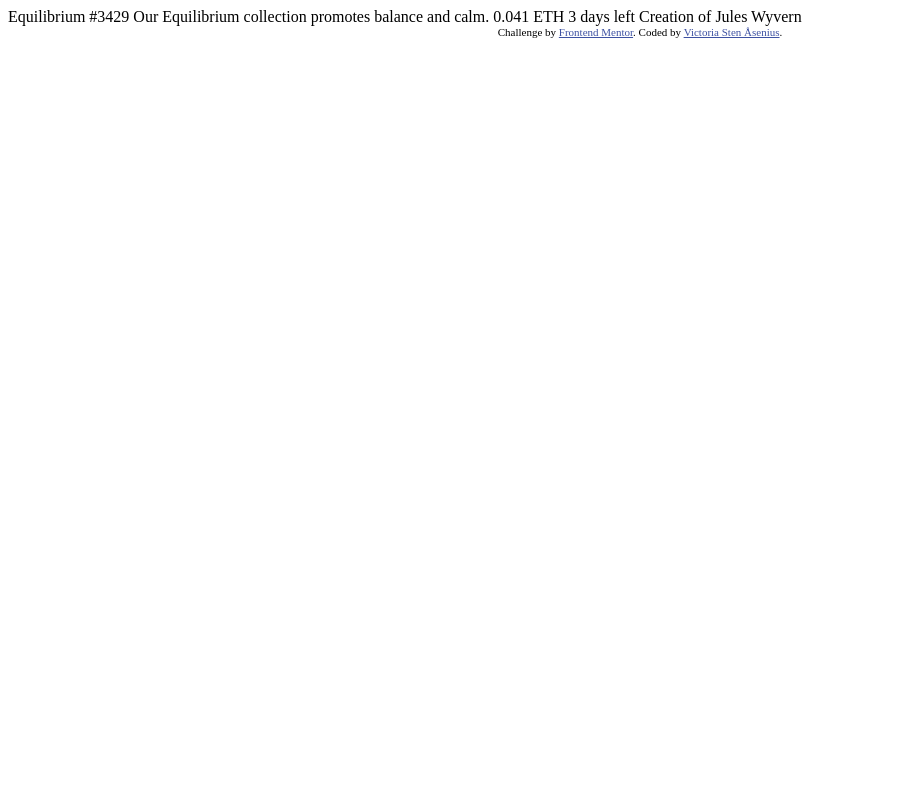
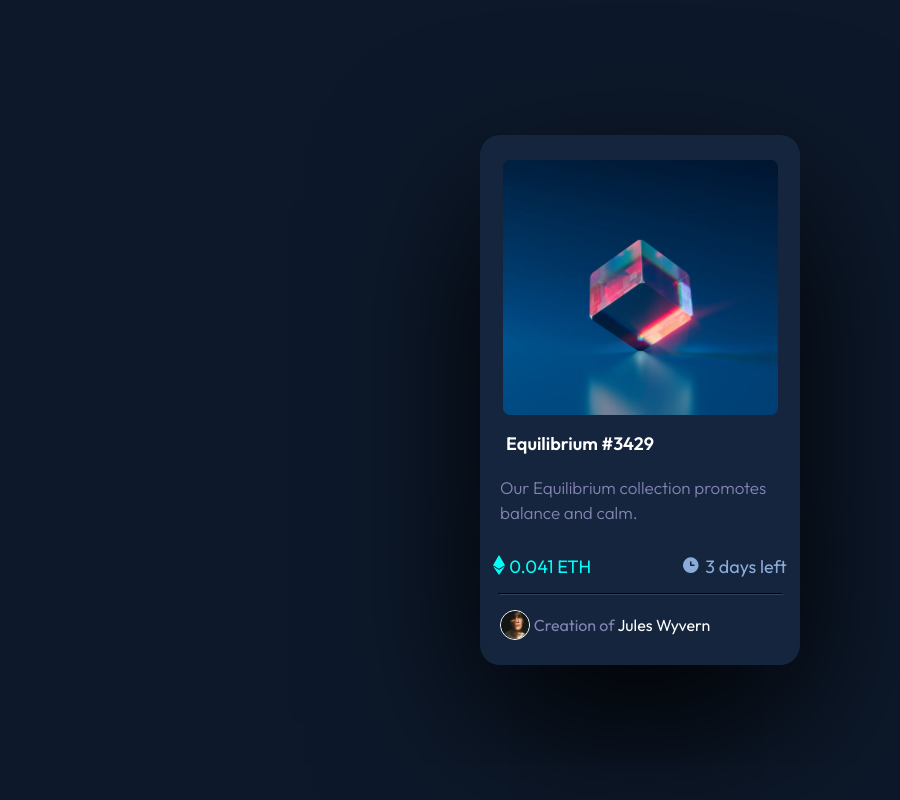
Before and after one commit to vickanS/Frontend-Mentor-NFT-preview-card-component, a plain HTML site: page index.html in a window 1280 px wide. Shown: the whole page, without its empty margins (0-900 px from the left). Drawn offline with Linux system fonts and the light colour scheme.

Commit message:
index.html & styles.css
Added code and styling

```diff
--- a/index.html
+++ b/index.html
@@ -6,27 +6,55 @@
 <link rel="stylesheet" href="styles.css">
   <link rel="icon" type="image/png" sizes="32x32" href="./images/favicon-32x32.png">
   <title>Frontend Mentor | NFT preview card component</title>
-
-  <!-- Feel free to remove these styles or customise in your own stylesheet 👍 -->
   <style>
-    .attribution { font-size: 11px; text-align: center; }
-    .attribution a { color: hsl(228, 45%, 44%); }
-  </style>
+    @import url('https://fonts.googleapis.com/css2?family=Outfit:wght@300;400;600&display=swap');
+    </style>
 </head>
 <body>
+  <main>
+    <section class="card">
+      <img class="mainpic" src="images/image-equilibrium.jpg" alt="mainpic" width="275" height="255">
+      <section class="maintext">
+        <p>Equilibrium #3429</p>
+      </section>
+      <section class="ptext">
+        <p>Our Equilibrium collection promotes balance and calm.</p>
+      </section>
+      <section class="aside">
+        <div class="etherium">
+          <img src="images/icon-ethereum.svg" alt="etherium" width="12px" height="20px">
+          <p>0.041 ETH</p>
+        </div>
+        <div class="timestamp">
+          <img src="images/icon-clock.svg" alt="clock" width="20px" height="20px">
+          <p>3 days left</p>
+        </div>
+      </section>
+      <section>
+        <hr class="line">
+      </section class="last">
+      <section class="avatar">
+        <img class="avatarpic" src="images/image-avatar.png" alt="avatar" width="30px">
+        <p><span>Creation of</span> Jules Wyvern</p>
+      </section>
+    </section>
 
-  Equilibrium #3429
+  </main>
+
+ <!--Equilibrium #3429
 
   Our Equilibrium collection promotes balance and calm.
 
   0.041 ETH
   3 days left
 
-  Creation of Jules Wyvern
+  Creation of Jules Wyvern-->
 
+<!--<footer>
   <div class="attribution">
     Challenge by <a href="https://www.frontendmentor.io?ref=challenge" target="_blank">Frontend Mentor</a>.
     Coded by <a href="#">Victoria Sten Åsenius</a>.
   </div>
+</footer>-->
 </body>
 </html>
--- a/styles.css
+++ b/styles.css
@@ -0,0 +1,115 @@
+* {
+    box-sizing: border-box;
+    margin: 0;
+    padding: 0;
+}
+
+body {
+    display: flex;
+    justify-content: center;
+    align-items: center;
+    min-height: 100vh;
+    background-color: hsl(217, 54%, 11%);
+
+}
+
+.card {
+    display: flex;
+    flex-direction: column;
+    padding-top: 25px;
+    align-items: center;
+    width: 320px;
+    height: 530px;
+    border-radius: 20px;
+    border: none ;
+    background-color: hsl(216, 50%, 16%);
+    box-shadow: 0 60px 160px ;
+}
+
+.mainpic {
+    border-radius: 7px;
+}
+
+.maintext {
+    padding-right: 120px;
+    padding-top: 17px;
+    color: white;
+    font-family: 'outfit', sans-serif;
+    font-size: 18px;
+    font-weight: 600;
+}
+
+.ptext {
+    margin-top: 20px;
+    margin-left: 20px;
+    margin-right: 20px;
+    font-family: 'outfit', sans-serif;
+    font-size: 17px;
+    font-weight: 300;
+    color: rgb(133, 133, 180);
+    line-height: 25px;
+}
+
+.aside {
+    display: flex;
+    justify-content: space-between;
+    gap: 90px;
+    margin-bottom: 15px;
+}
+
+.etherium {
+    display: flex;
+    color: #00FFF8;
+    font-family: 'outfit', sans-serif;
+    font-size: 18px;
+    margin-top: 30px;
+    font-weight: 400;
+    gap: 4px;
+}
+
+.timestamp {
+
+    display: flex;
+    flex-direction: row;
+    flex-wrap: nowrap;
+    color: #8BACD9;
+    gap: 4px;
+    font-family: 'outfit', sans-serif;
+    font-weight: 400;
+    font-size: 18px;
+    margin-top: 30px;
+}
+
+.line {
+    width: 285px;
+    border-color: hsl(215, 32%, 27%);
+    height: 2px;
+}
+
+.last {
+    display: flex;
+    justify-content: space-between;
+}
+
+.avatarpic {
+    border: 1px solid;
+    border-radius: 50px;
+}
+
+.avatar {
+    display: flex;
+    align-items: center;
+    padding-top: 15px;
+    padding-bottom: 15px;
+    margin-right: 70px;
+    gap: 4px;
+    color: white;
+    font-family: 'outfit', sans-serif;
+    font-weight: 400;
+}
+
+span {
+    color: rgb(133, 133, 180);
+    font-family: 'outfit', sans-serif;
+    font-weight: 400;
+}
```
